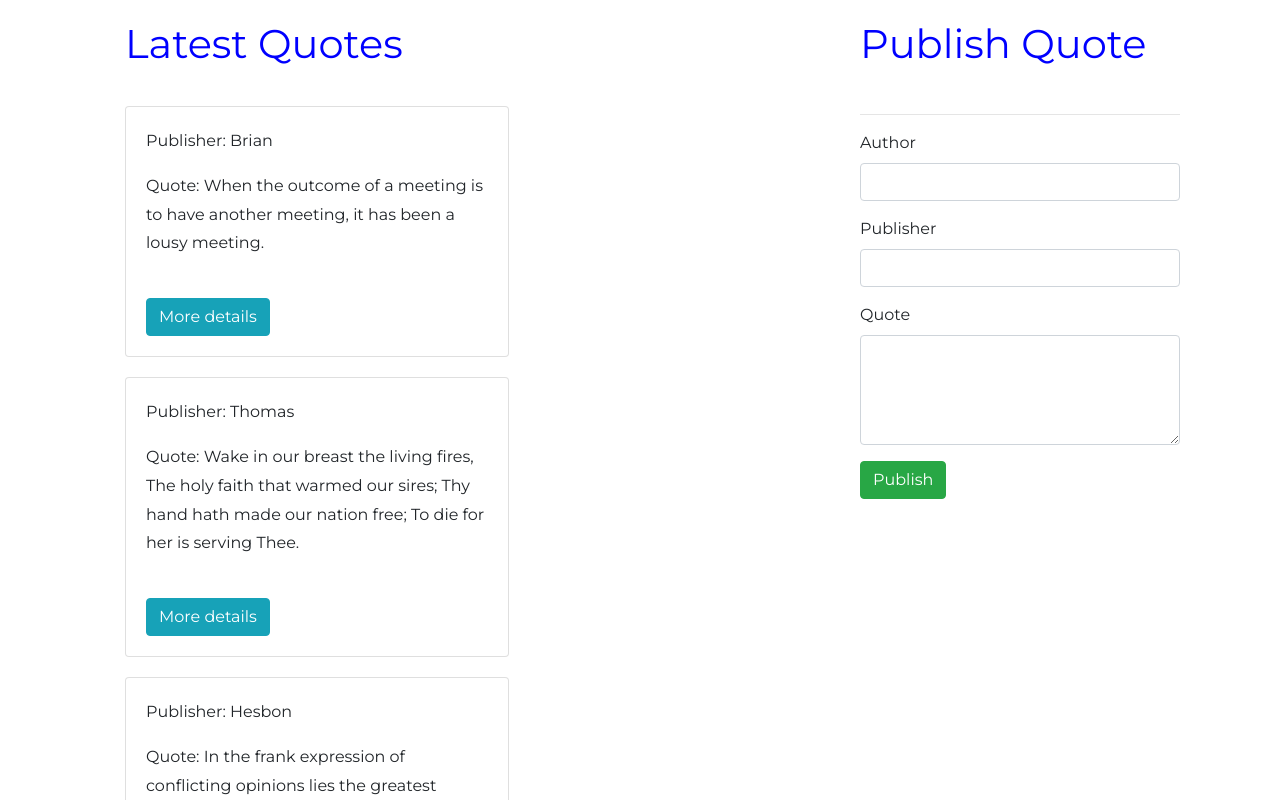
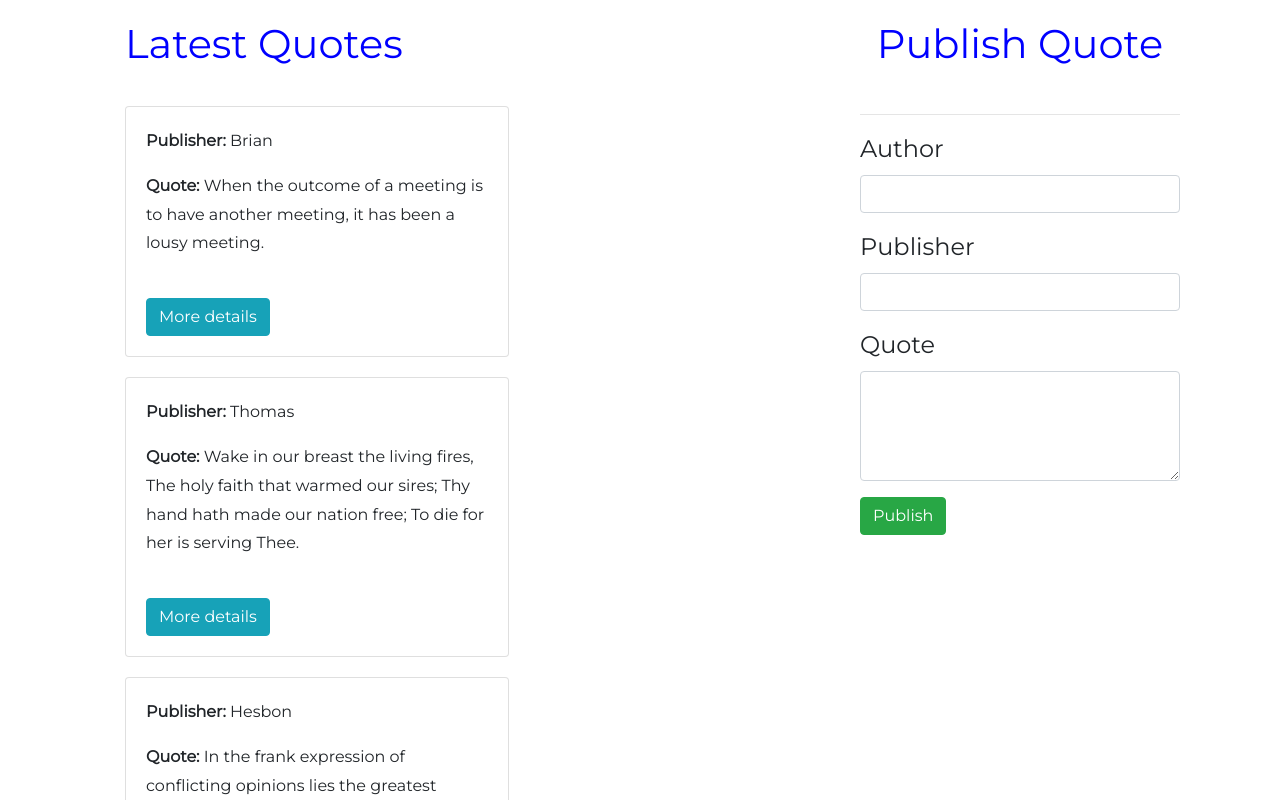
Before and after one commit to Breens-Mbaka/Quotes-WebApp, an Angular app: page /QuotesWebApp/ in a window 1280 px wide. Shown: the top 800 px of the page. Built offline with nearby package versions, Linux system fonts and the light colour scheme.

Commit message:
Final styling

```diff
--- a/src/app/quote-details/quote-details.component.css
+++ b/src/app/quote-details/quote-details.component.css
@@ -0,0 +1,3 @@
+button {
+    margin-bottom: 15px;
+}
--- a/src/app/quote-details/quote-details.component.html
+++ b/src/app/quote-details/quote-details.component.html
@@ -1,2 +1,2 @@
-<p>Author:{{quote.author}}</p>
-<button (click)= 'deleteQuote(true)' class="">Delete</button>
+<p><strong>Author:</strong> {{quote.author}}</p>
+<button (click)= 'deleteQuote(true)' class="btn btn-success">Delete</button>
--- a/src/app/quote-form/quote-form.component.css
+++ b/src/app/quote-form/quote-form.component.css
@@ -1,5 +1,9 @@
-.heading {
+h1 {
     padding-top: 20px;
     padding-bottom: 30px;
     color: blue;
 }
+
+label {
+    font-size: 24px;
+}
--- a/src/app/quote-form/quote-form.component.html
+++ b/src/app/quote-form/quote-form.component.html
@@ -1,5 +1,5 @@
 <div class="container-fluid">
-    <h1 class="text-center" class="heading">Publish Quote</h1>
+    <h1 class="text-center">Publish Quote</h1>
     <hr>
     <form (ngSubmit)='publishQuote()' #quoteForm='ngForm'>
         <div class="form-group">
--- a/src/app/quote/quote.component.css
+++ b/src/app/quote/quote.component.css
@@ -19,7 +19,9 @@ h1 {
 
 button {
     text-align: center;
+    outline: none;
 }
+
 
 .card {
     margin-bottom: 20px;
--- a/src/app/quote/quote.component.html
+++ b/src/app/quote/quote.component.html
@@ -6,8 +6,8 @@
                 <li *ngFor = 'let quote of quotes; let i = index' quotes>
                     <div class="card" style="width: 24rem;">
                         <div class="card-body">
-                          <p class="card-text">Publisher: {{quote.publisher}}</p>
-                          <p class="card-text">Quote: {{quote.content}}</p>
+                          <p class="card-text"><strong>Publisher: </strong> {{quote.publisher}}</p>
+                          <p class="card-text"><strong>Quote: </strong> {{quote.content}}</p>
                           <app-quote-details *ngIf='quote.showDescription' (delete)='clearQuote($event,i)' [quote]='quote'></app-quote-details><br>
                           <button (click)='toggleDetails(i)' class="btn btn-info">More details</button>
                         </div>
```
